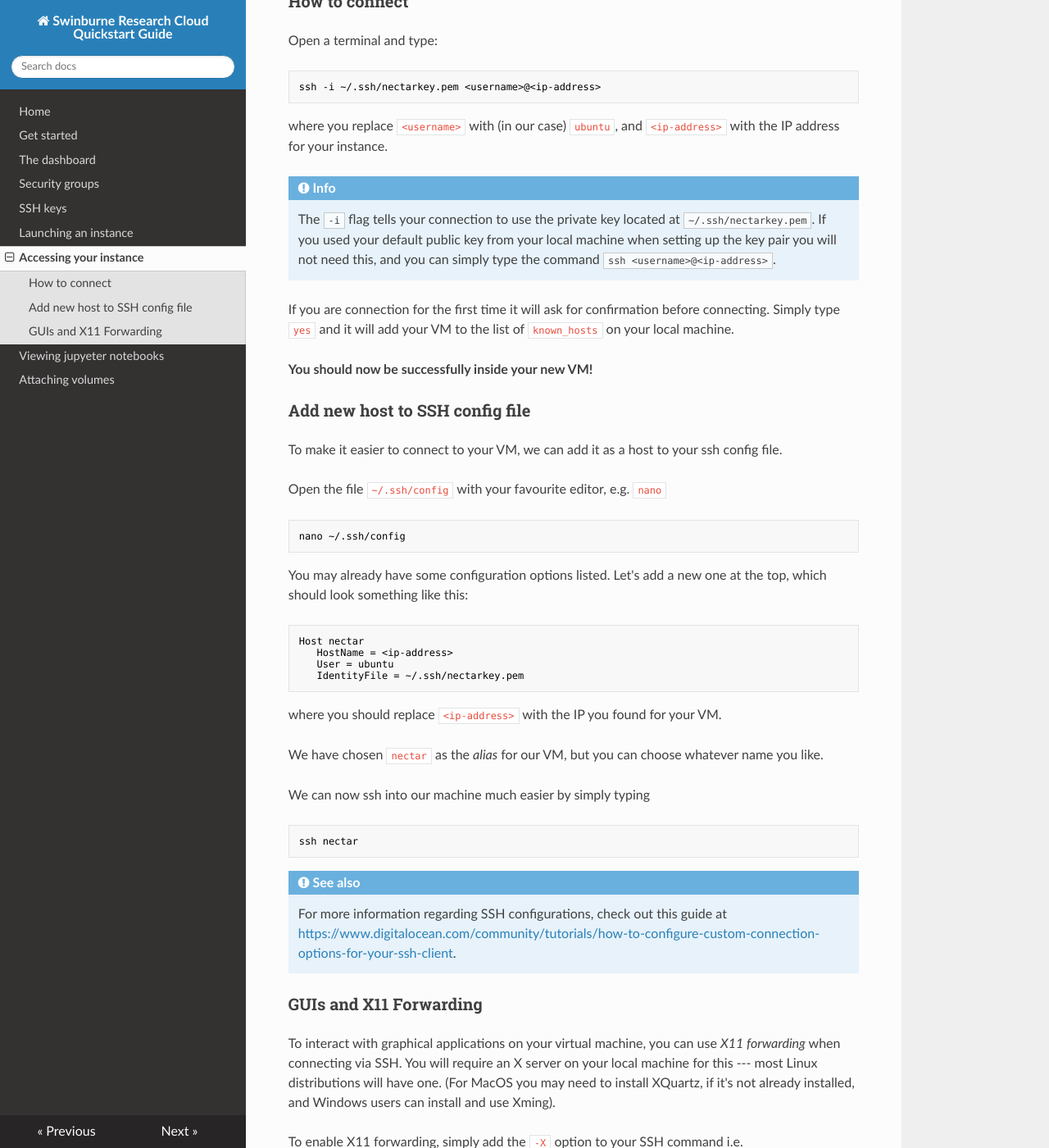
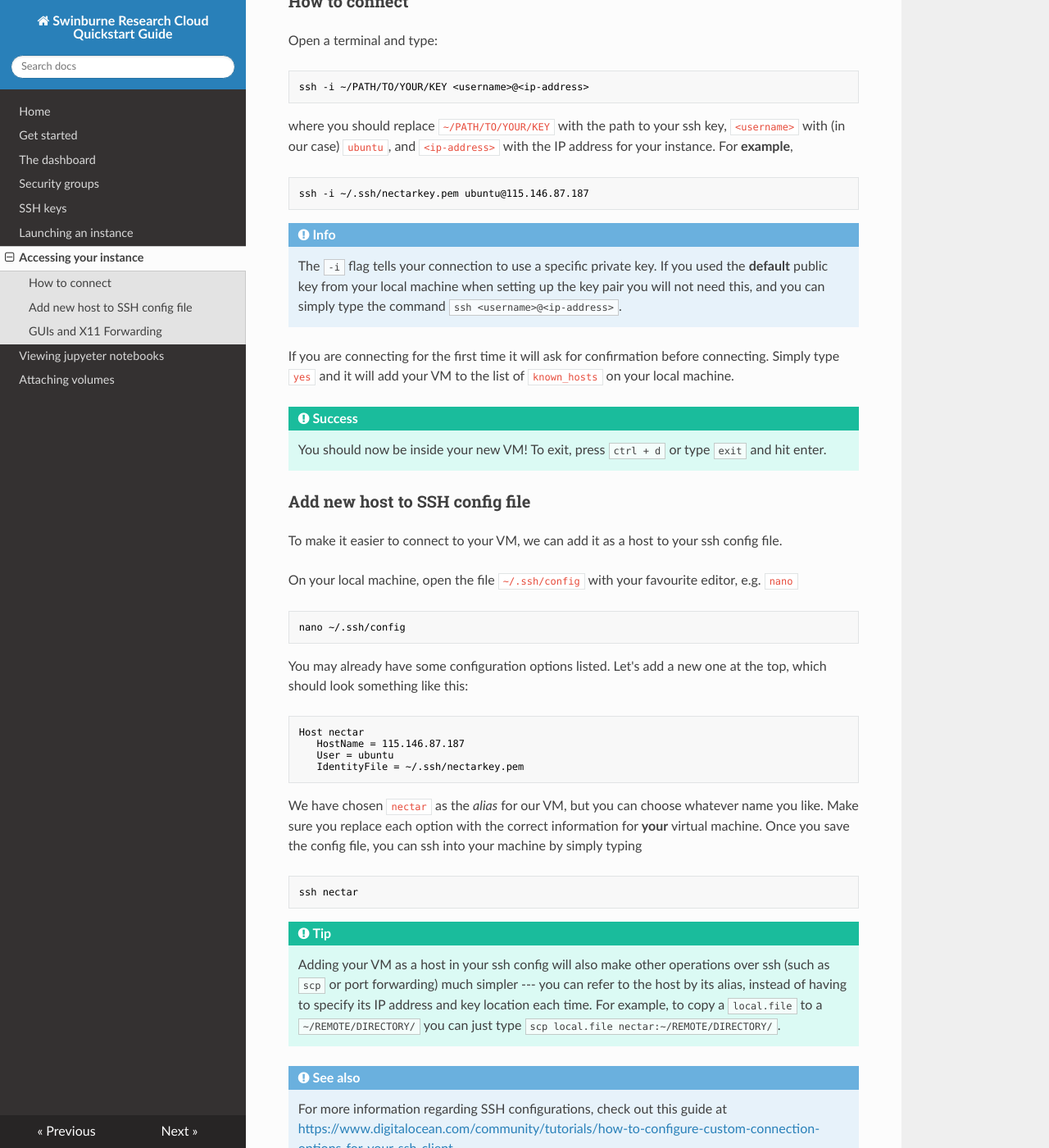
Before and after one commit to ADACS-Australia/swinburne-rc-docs, an MkDocs documentation site: the page built from docs/accessing-instance.md, in a window 1280 px wide and 1400 px high, scrolled down 492 px. Shown: the whole window at 82% size. Built offline with MkDocs 1.6.1, drawn with Linux system fonts in a browser that asks for light colours; nearby versions of some CDN libraries.

Commit message:
minor tweaks

````diff
--- a/docs/accessing-instance.md
+++ b/docs/accessing-instance.md
@@ -14,23 +14,27 @@ Before you can access your virtual machine, you need to know a few pieces of inf
 Open a terminal and type:
 
 ```console
-ssh -i ~/.ssh/nectarkey.pem <username>@<ip-address>
+ssh -i ~/PATH/TO/YOUR/KEY <username>@<ip-address>
 ```
 
-where you replace `<username>` with (in our case) `ubuntu`, and `<ip-address>` with the IP address for your instance.
+where you should replace `~/PATH/TO/YOUR/KEY` with the path to your ssh key, `<username>` with (in our case) `ubuntu`, and `<ip-address>` with the IP address for your instance. For **example**,
+```console
+ssh -i ~/.ssh/nectarkey.pem ubuntu@115.146.87.187
+```
 
 !!! info
-    The `-i` flag tells your connection to use the private key located at `~/.ssh/nectarkey.pem`.
-    If you used your default public key from your local machine when setting up the key pair you will not need this, and you can simply type the command `ssh <username>@<ip-address>`.
+    The `-i` flag tells your connection to use a specific private key.
+    If you used the **default** public key from your local machine when setting up the key pair you will not need this, and you can simply type the command `ssh <username>@<ip-address>`.
 
-If you are connection for the first time it will ask for confirmation before connecting. Simply type `yes` and it will add your VM to the list of `known_hosts` on your local machine.
+If you are connecting for the first time it will ask for confirmation before connecting. Simply type `yes` and it will add your VM to the list of `known_hosts` on your local machine.
 
-**You should now be successfully inside your new VM!**
+!!! tip "Success"
+    You should now be inside your new VM! To exit, press `ctrl + d` or type `exit` and hit enter.
 
 ### Add new host to SSH config file
 To make it easier to connect to your VM, we can add it as a host to your ssh config file.
 
-Open the file `~/.ssh/config` with your favourite editor, e.g. `nano`
+On your local machine, open the file `~/.ssh/config` with your favourite editor, e.g. `nano`
 
 ```console
 nano ~/.ssh/config
@@ -41,18 +45,21 @@ Let's add a new one at the top, which should look something like this:
 
 ```console
 Host nectar
-   HostName = <ip-address>
+   HostName = 115.146.87.187
    User = ubuntu
    IdentityFile = ~/.ssh/nectarkey.pem
 ```
-where you should replace `<ip-address>` with the IP you found for your VM.
 
-We have chosen `nectar` as the *alias* for our VM, but you can choose whatever name you like.
+We have chosen `nectar` as the *alias* for our VM, but you can choose whatever name you like. Make sure you replace each option with the correct information for **your** virtual machine.
+Once you save the config file, you can ssh into your machine by simply typing
 
-We can now ssh into our machine much easier by simply typing
 ```console
 ssh nectar
 ```
+
+!!! tip
+    Adding your VM as a host in your ssh config will also make other operations over ssh (such as `scp` or port forwarding) much simpler --- you can refer to the host by its alias, instead of having to specify its IP address and key location each time.
+    For example, to copy a `local.file` to a `~/REMOTE/DIRECTORY/` you can just type `scp local.file nectar:~/REMOTE/DIRECTORY/`.
 
 !!! seealso "See also"
     For more information regarding SSH configurations, check out this guide at [https://www.digitalocean.com/community/tutorials/how-to-configure-custom-connection-options-for-your-ssh-client](https://www.digitalocean.com/community/tutorials/how-to-configure-custom-connection-options-for-your-ssh-client){target="_blank"}.
````
Also changed, not shown: docs/dashboard.md (+1 -1 lines), docs/jupyter-notebooks.md (+1 -1 lines), docs/launching-instance.md (+8 -4 lines), docs/security-groups.md (+2 -1 lines), docs/ssh-key.md (+8 -7 lines).
